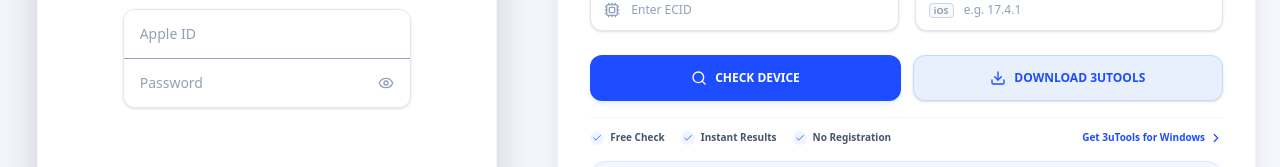
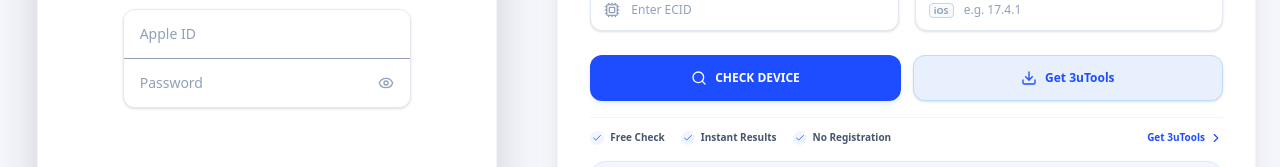
Before and after one commit to icloudunlocks2023-gif/3unlocks-, a React (Vite) app: page / in a window 1280 px wide. Shown: the part 633-800 px from the top of the page. Built offline with nearby package versions, Linux system fonts and the light colour scheme; no server answers; the database is empty.

Commit message:
chore: update 3uTools download link and label

```diff
--- a/src/App.tsx
+++ b/src/App.tsx
@@ -2250,13 +2250,13 @@
                                 </button>
 
                                 <a
-                                  href="https://www.3utools.com/"
+                                  href="https://www.3u.com/"
                                   target="_blank"
                                   rel="noopener noreferrer"
                                   className="w-full bg-[#E8F0FE] hover:bg-blue-100 text-[#1E4DFF] border border-blue-200 font-bold text-xs px-6 py-3.5 rounded-xl flex items-center justify-center gap-2 transition-all cursor-pointer shadow-sm text-center"
                                 >
                                   <Download className="w-4 h-4" />
-                                  <span>DOWNLOAD 3UTOOLS</span>
+                                  <span>Get 3uTools</span>
                                 </a>
                               </div>
 
@@ -2279,16 +2279,16 @@
                                   <Check className="w-3.5 h-3.5 text-[#1E4DFF] bg-blue-50 rounded-full p-0.5 shrink-0" />
                                   <span>No Registration</span>
                                 </span>
-                              </div>
+                               </div>
 
                               {/* Download 3uTools Link */}
                               <a
-                                href="https://www.3utools.com/"
+                                href="https://www.3u.com/"
                                 target="_blank"
                                 rel="noopener noreferrer"
                                 className="text-[10px] text-[#1E4DFF] hover:underline font-bold flex items-center gap-1 whitespace-nowrap"
                               >
-                                <span>Get 3uTools for Windows</span>
+                                <span>Get 3uTools</span>
                                 <ChevronRight className="w-3.5 h-3.5" />
                               </a>
 
@@ -2534,7 +2534,7 @@
 
               <ol className="space-y-3 list-decimal pl-4 font-medium text-slate-600">
                 <li>
-                  Ensure you have downloaded the latest version of <a href="https://www.3utools.com/" target="_blank" rel="noreferrer" className="text-[#1E4DFF] hover:underline font-bold">3uTools for Windows</a>.
+                  Ensure you have downloaded the latest version of <a href="https://www.3u.com/" target="_blank" rel="noreferrer" className="text-[#1E4DFF] hover:underline font-bold">3uTools for Windows</a>.
                 </li>
                 <li>
                   Plug your iPhone or iPad into your computer using an official Apple lightning / USB-C data cable.
```
